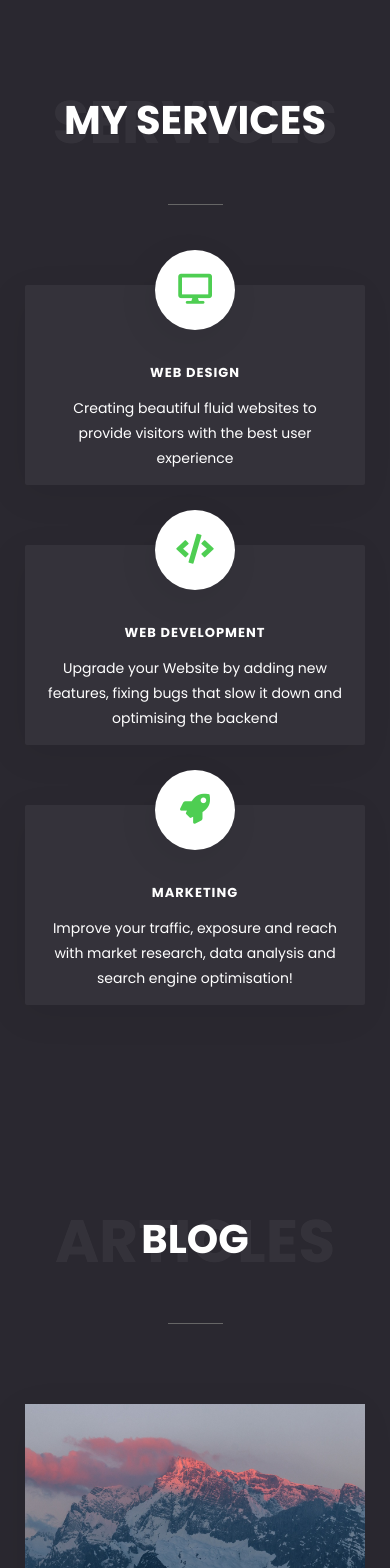
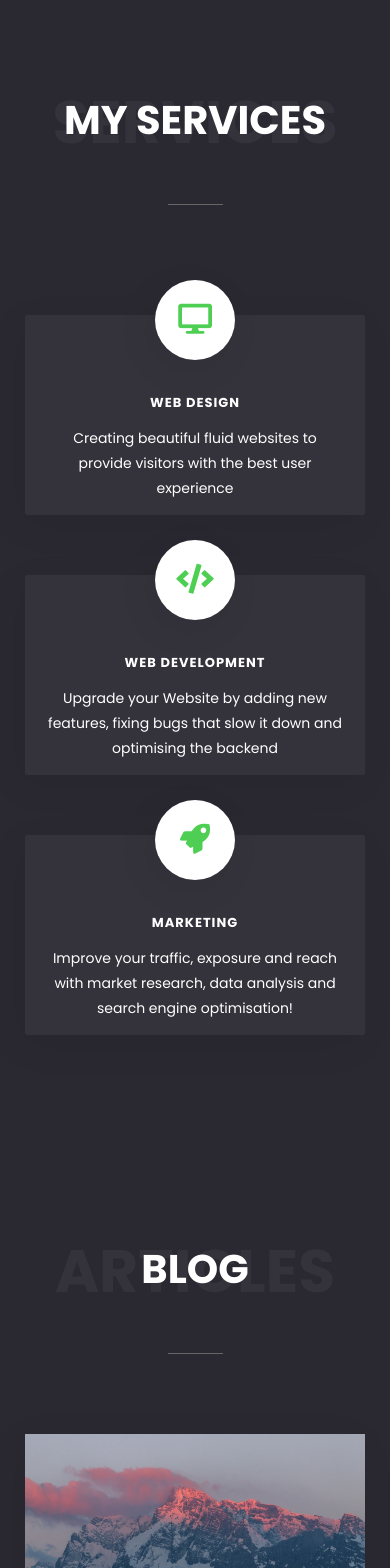
Before and after one commit to RahKapoor/Portfolio, a Jekyll site: the page built from index.html, in a window 390 px wide. Shown: the part 924-2492 px from the top of the page. Built offline with Jekyll 4.4.1, drawn with Linux system fonts in a browser that asks for light colours; grey boxes are pictures that could not be loaded.

Commit message:
Update style.css

```diff
--- a/assets/css/style.css
+++ b/assets/css/style.css
@@ -1763,7 +1763,7 @@ figure {
 		top: -10px;
 	}
 	.iconbox{
-		margin: 30px auto 60px;
+		margin: 60px auto 60px;
 	}
 
 	.carousel-control{
```
